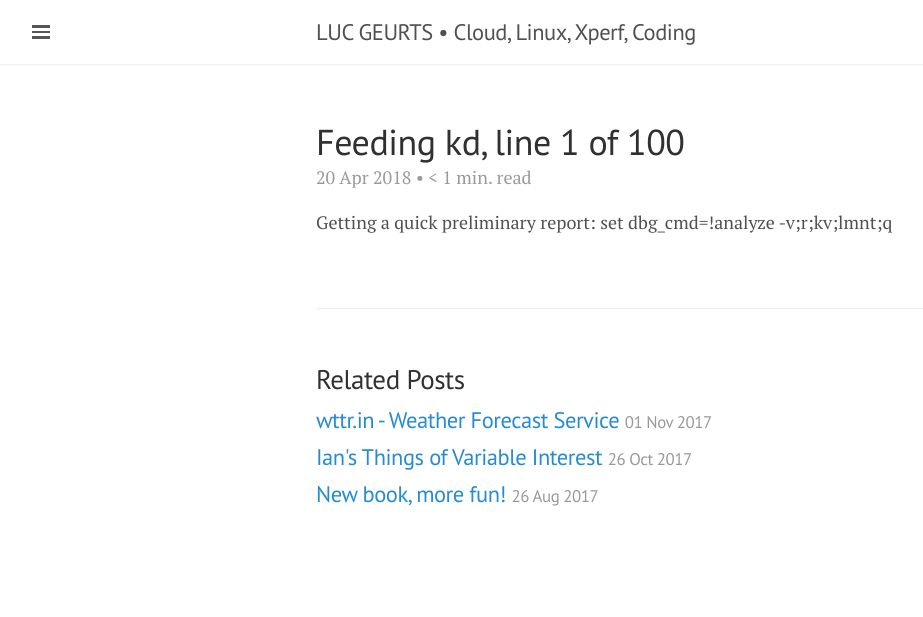
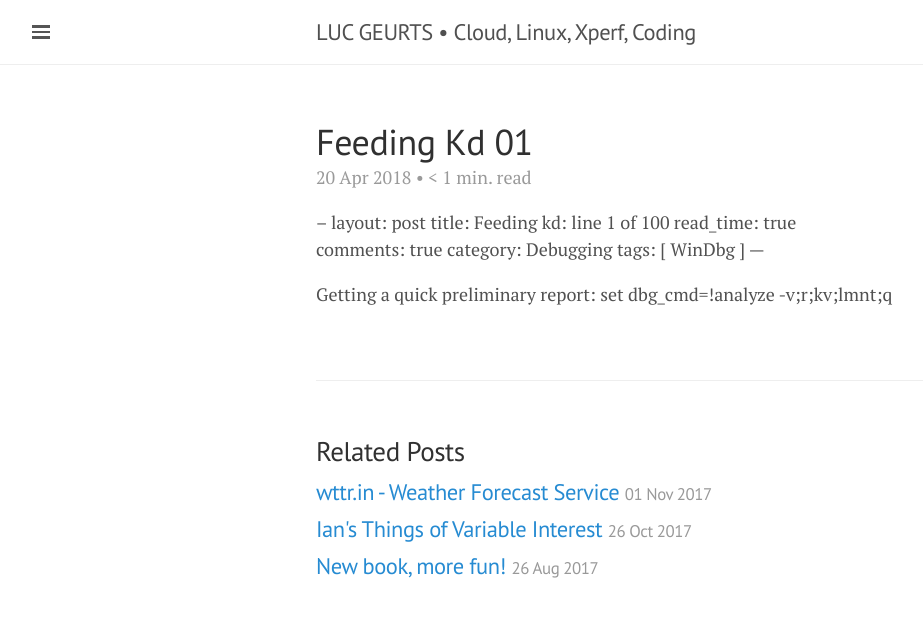
Before and after one commit to lgeurts/lgeurts.github.io, a Jekyll site: the page built from _posts/2018-04-20-feeding-kd-01.md, in a window 1280 px wide. Shown: the top 617 px of the page, without its empty margins (0-923 px from the left). Built offline with Jekyll 4.4.1, drawn with Linux system fonts in a browser that asks for light colours; nearby versions of some CDN libraries; our own code applies the rules of GitHub Pages for plain Markdown files; comment, search, counter and statistics services are not loaded.

Commit message:
Update 2018-04-20-feeding-kd-01.md

```diff
--- a/_posts/2018-04-20-feeding-kd-01.md
+++ b/_posts/2018-04-20-feeding-kd-01.md
@@ -1,6 +1,6 @@
----
+--
 layout: post
-title: Feeding kd, line 1 of 100
+title: Feeding kd: line 1 of 100
 read_time: true
 comments: true
 category: Debugging
```
